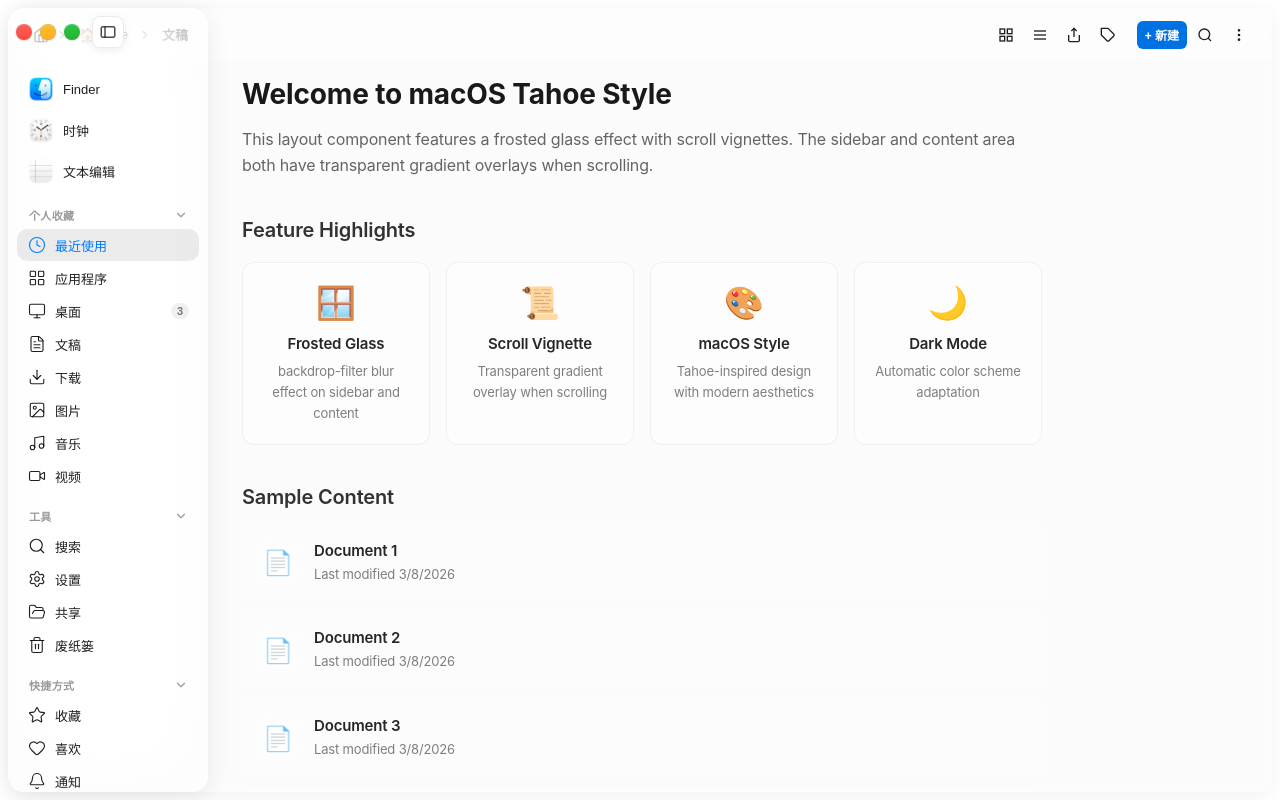
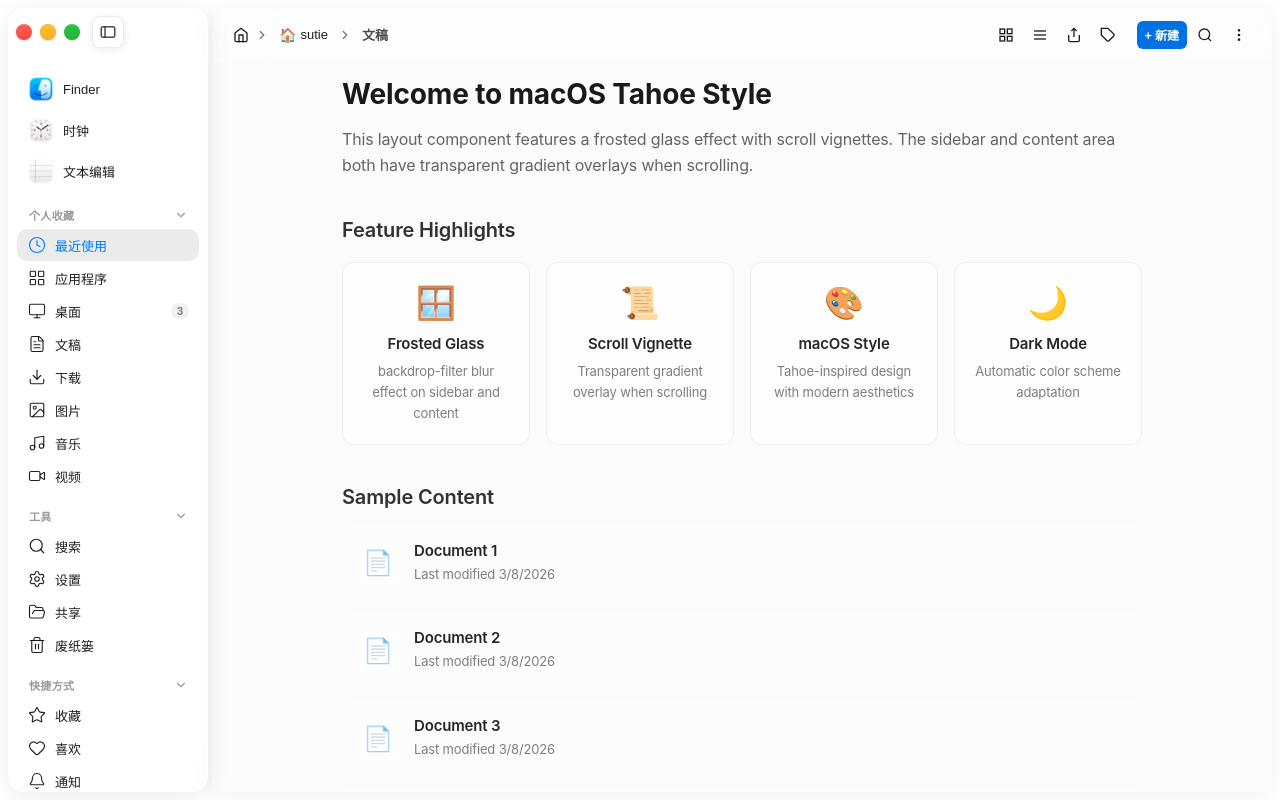
Before and after one commit to susususutie/demo-tahoe-layout, a React (Vite) app: page / in a window 1280 px wide. Built offline with nearby package versions, Linux system fonts and the light colour scheme.

Commit message:
fix: 修复 CSS 变量作用域问题，确保 wrapper 能正确获取宽度

```diff
--- a/src/components/sidebar/FinderSidebar.css
+++ b/src/components/sidebar/FinderSidebar.css
@@ -6,9 +6,12 @@
 /* ============================
    基础变量
    ============================ */
-.finder-sidebar {
+:root {
   --finder-width: 200px;
   --finder-collapsed-width: 52px;
+}
+
+.finder-sidebar {
   --finder-radius: 16px;
   --finder-item-radius: 10px;
   --finder-blur: blur(40px) saturate(150%) brightness(1.05);
```
